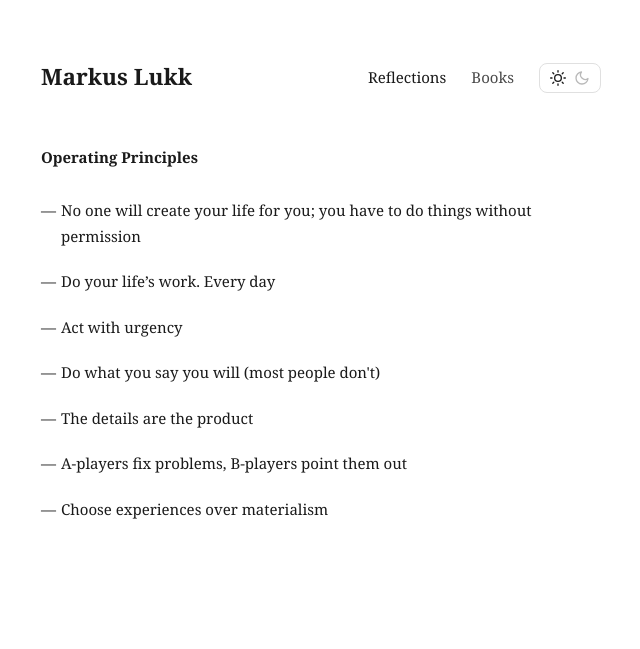
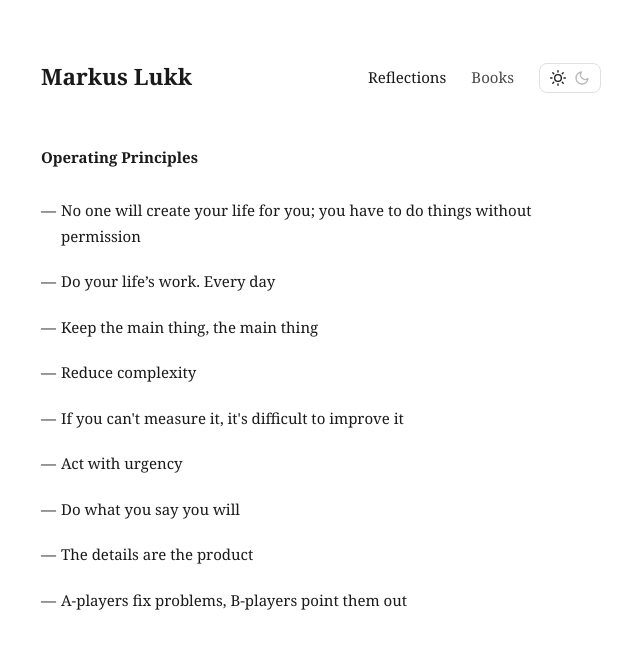
Before and after one commit to markuslukk/markuslukk.github.io, a Jekyll site: the page built from reflections/operating-principles.html, in a window 1280 px wide. Shown: the top 649 px of the page, without its empty margins (319-959 px from the left). Built offline with Jekyll 4.4.1, drawn with Linux system fonts in a browser that asks for light colours.

Commit message:
Update operating-principles.html

```diff
--- a/reflections/operating-principles.html
+++ b/reflections/operating-principles.html
@@ -32,11 +32,13 @@ title: Operating Principles - Markus Lukk
   <ul class="operating-principles-list">
     <li>No one will create your life for you; you have to do things without permission </li>
     <li>Do your life’s work. Every day </li>
+    <li>Keep the main thing, the main thing </li>
+    <li>Reduce complexity </li>
+    <li>If you can't measure it, it's difficult to improve it </li>
     <li>Act with urgency </li>
-    <li>Do what you say you will (most people don't) </li>
+    <li>Do what you say you will </li>
     <li>The details are the product </li>
     <li>A-players fix problems, B-players point them out </li>
-    <li>Choose experiences over materialism </li>
   </ul>
 </div>
 
```
